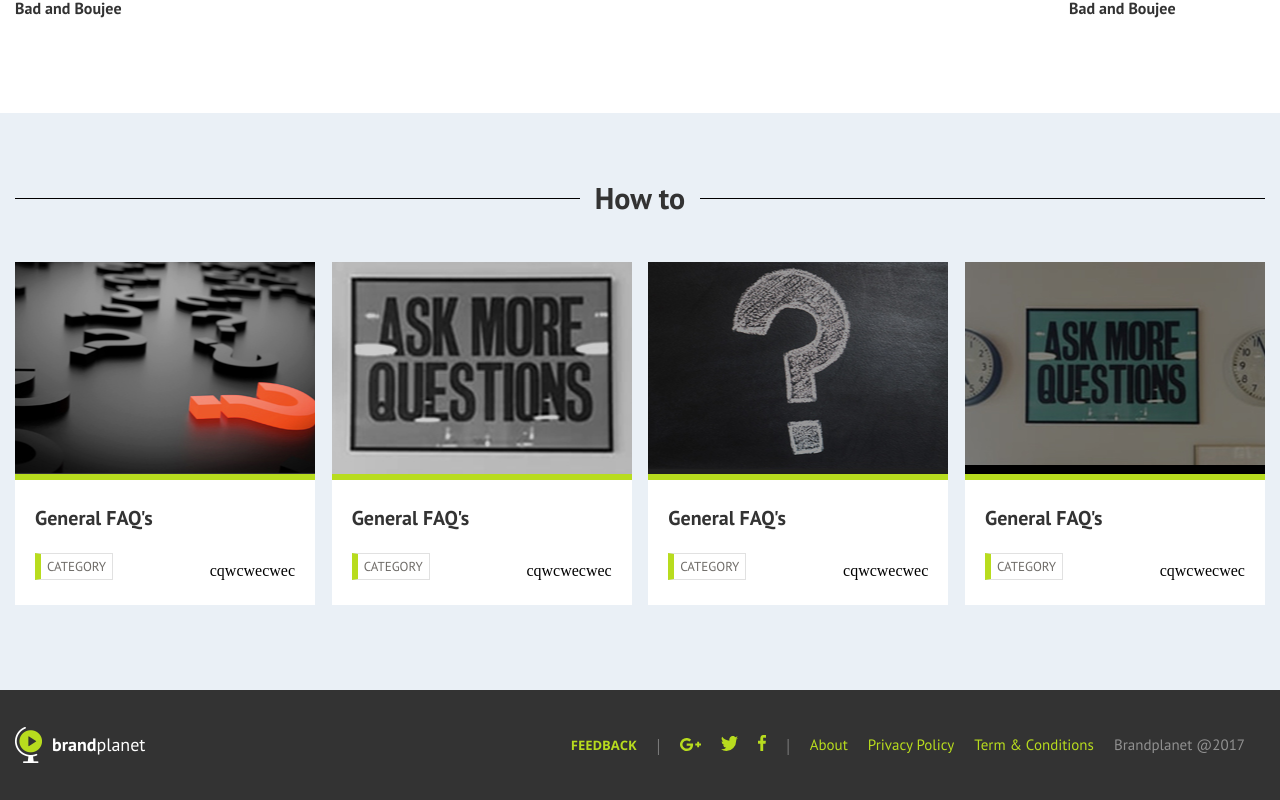
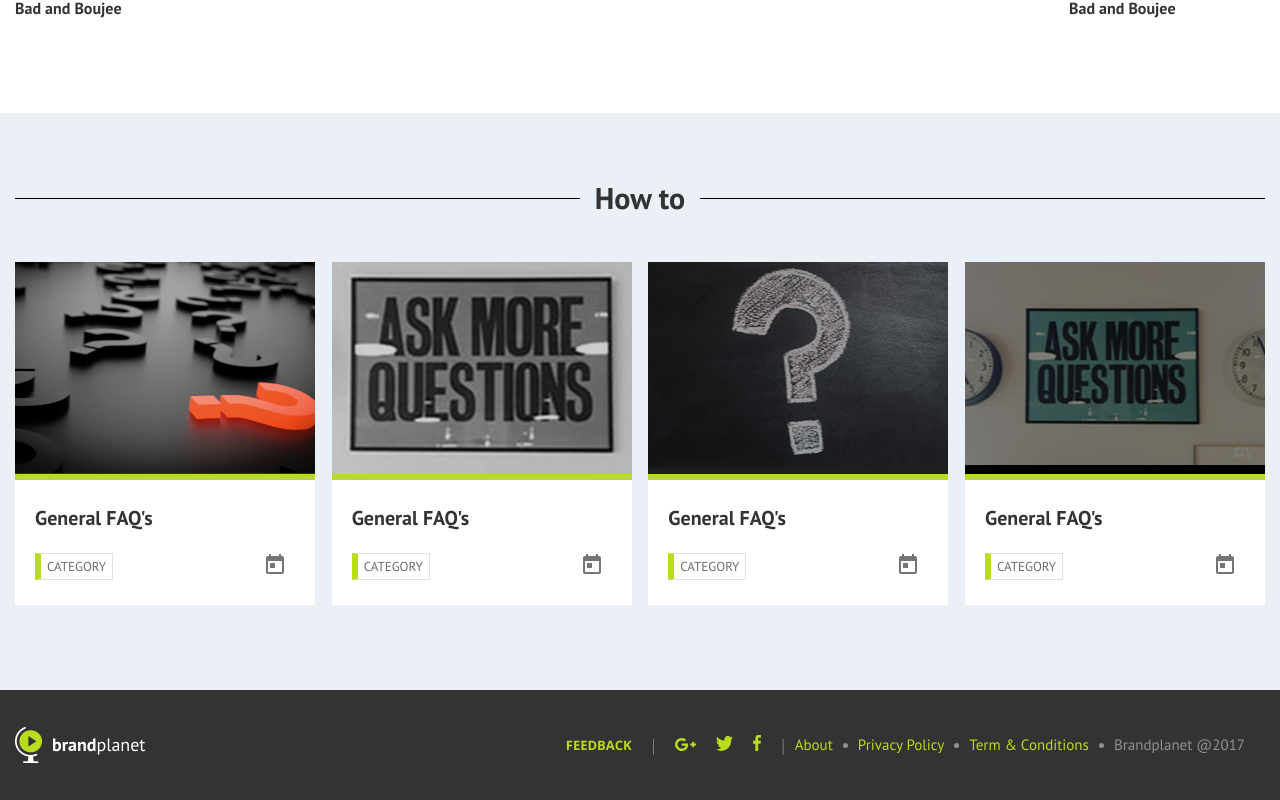
Before and after one commit to nemanjasoc/music, an Angular app: page /music in a window 1280 px wide. Shown: the part 3594-4394 px from the top of the page. Built offline with nearby package versions, Linux system fonts and the light colour scheme.

Commit message:
calendar and dots in footer

```diff
--- a/src/app/app.module.ts
+++ b/src/app/app.module.ts
@@ -4,7 +4,10 @@ import { RouterModule } from '@angular/router';
 import { BrowserAnimationsModule } from '@angular/platform-browser/animations';
 import { MatSelectModule } from '@angular/material/select';
 import { MatButtonModule } from '@angular/material/button';
+
+import { MatInputModule } from '@angular/material/input';
 import { MatDatepickerModule } from '@angular/material/datepicker';
+import { MatNativeDateModule } from '@angular/material/core';
 
 import { AppComponent } from './app.component';
 import { HeaderComponent } from './header/header.component';
@@ -24,7 +27,9 @@ import { NoopAnimationsModule } from '@angular/platform-browser/animations';
     BrowserAnimationsModule,
     MatSelectModule,
     MatButtonModule,
+    MatInputModule,
     MatDatepickerModule,
+    MatNativeDateModule,
     RouterModule.forRoot([
       { path: 'music', component: MainComponent },
       { path: '', redirectTo: 'music', pathMatch: 'full' },
--- a/src/app/footer/footer.component.scss
+++ b/src/app/footer/footer.component.scss
@@ -62,7 +62,7 @@ footer {
             ul {
                 li {
                     a {
-                        margin-left: 20px;
+                        margin-left: 10px;
                         text-decoration: none;
                         font-size: 15px;
                         color: #b8dc1e;
@@ -73,6 +73,17 @@ footer {
                         &:hover {
                             color: #ffffff;
                         }
+
+                        &::after {
+                            content:"\A";
+                            width: 5px;
+                            height: 5px;
+                            border-radius:50%;
+                            background: #919191;
+                            display: inline-block;
+                            margin-left: 10px;
+                            margin-bottom: 2px;
+                        }
                     }
                 }
             }
@@ -80,7 +91,7 @@ footer {
 
         .gray-title {
             color: #919191;
-            margin-left: 20px;
+            margin-left: 10px;
             font-size: 15px;
             font-weight: 400;
             font-family: "PT Sans";
--- a/src/app/main/main.component.html
+++ b/src/app/main/main.component.html
@@ -624,9 +624,11 @@
                             <p>General FAQ's<p>
                             <button mat-button>CATEGORY</button>
                         </div>
-                        <div class="right-side-content">
-                            <span>cqwcwecwec</span>
-                        </div>
+                        <mat-form-field appearance="none">
+                            <input matInput [matDatepicker]="picker">
+                            <mat-datepicker-toggle matSuffix [for]="picker"></mat-datepicker-toggle>
+                            <mat-datepicker #picker></mat-datepicker>
+                        </mat-form-field>
                     </div>
                 </div>
                 <div class="how-to-box">
@@ -637,9 +639,11 @@
                             <p>General FAQ's<p>
                             <button mat-button>CATEGORY</button>
                         </div>
-                        <div class="right-side-content">
-                            <span>cqwcwecwec</span>
-                        </div>
+                        <mat-form-field appearance="none">
+                            <input matInput [matDatepicker]="picker1">
+                            <mat-datepicker-toggle matSuffix [for]="picker1"></mat-datepicker-toggle>
+                            <mat-datepicker #picker1></mat-datepicker>
+                        </mat-form-field>
                     </div>
                 </div>
                 <div class="how-to-box">
@@ -650,9 +654,11 @@
                             <p>General FAQ's<p>
                             <button mat-button>CATEGORY</button>
                         </div>
-                        <div class="right-side-content">
-                            <span>cqwcwecwec</span>
-                        </div>
+                        <mat-form-field appearance="none">
+                            <input matInput [matDatepicker]="picker2">
+                            <mat-datepicker-toggle matSuffix [for]="picker2"></mat-datepicker-toggle>
+                            <mat-datepicker #picker2></mat-datepicker>
+                        </mat-form-field>
                     </div>
                 </div>
                 <div class="how-to-box">
@@ -669,15 +675,11 @@
                                 <p>General FAQ's<p>
                                 <button mat-button>CATEGORY</button>
                             </div>
-                            <div class="right-side-content">
-                                <span>cqwcwecwec</span>
-                                <!-- <mat-form-field appearance="fill">
-                                    <mat-label>Choose a date</mat-label>
-                                    <input matInput [matDatepicker]="picker">
-                                    <mat-datepicker-toggle matSuffix [for]="picker"></mat-datepicker-toggle>
-                                    <mat-datepicker #picker></mat-datepicker>
-                                </mat-form-field> -->
-                            </div>
+                            <mat-form-field appearance="none">
+                                <input matInput [matDatepicker]="picker3">
+                                <mat-datepicker-toggle matSuffix [for]="picker3"></mat-datepicker-toggle>
+                                <mat-datepicker #picker3></mat-datepicker>
+                            </mat-form-field>
                         </div>
                     </div>
                 </div>
--- a/src/app/main/main.component.scss
+++ b/src/app/main/main.component.scss
@@ -471,12 +471,10 @@
             font-family: "PT Sans";
         }
     }
-}
 
-.right-side-content {
-    display: flex;
-    align-items: flex-end;
-    margin-bottom: 20px;
+    .mat-form-field {
+        margin-top: 60px;
+    }
 }
 
 // Media query
--- a/src/styles.scss
+++ b/src/styles.scss
@@ -102,3 +102,10 @@ li {
 .mat-option-text {
     text-align: center;
 }
+
+//How to material
+.how-to-text-content {
+    .mat-form-field-infix {
+        min-width: 70px !important;
+    }
+}
```
